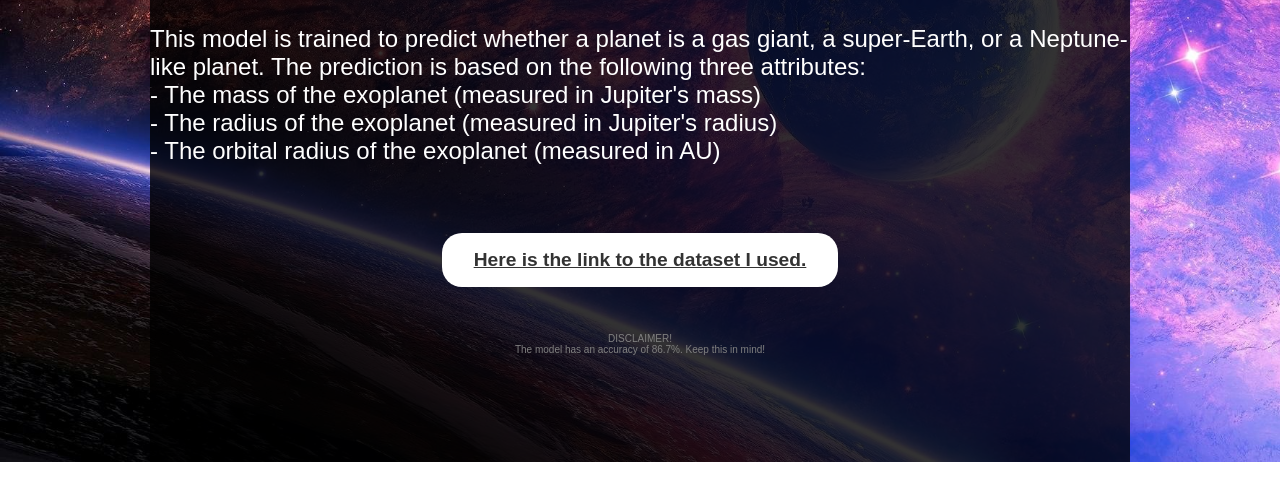
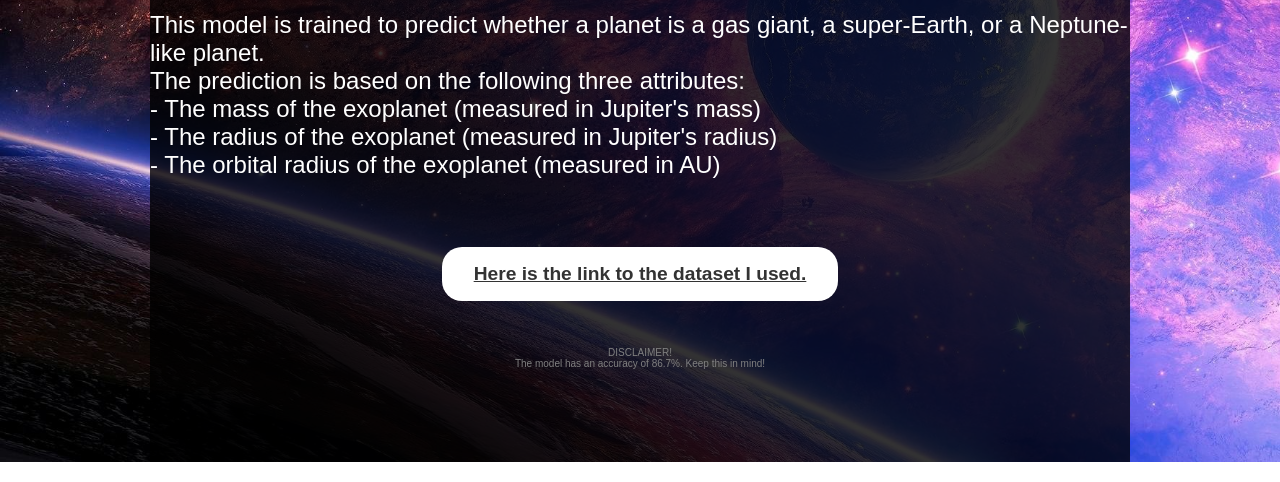
Before and after one commit to Detravoir/exoplanet-predictor, a website with bundled scripts: page documentation.html in a window 1280 px wide. Shown: the part 318-800 px from the top of the page. Built offline with nearby package versions, Linux system fonts and the light colour scheme; a script that the page names is missing.

Commit message:
Update documentation.html

```diff
--- a/documentation.html
+++ b/documentation.html
@@ -22,7 +22,8 @@
       </nav>
     <div class="container">
         <h1>Documentation</h1>
-        <p id="doc">This model is trained to predict whether a planet is a gas giant, a super-Earth, or a Neptune-like planet. The prediction is based on the following three attributes:<br>
+        <p id="doc">This model is trained to predict whether a planet is a gas giant, a super-Earth, or a Neptune-like planet.<br>
+             The prediction is based on the following three attributes:<br>
             - The mass of the exoplanet (measured in Jupiter's mass)<br>
             - The radius of the exoplanet (measured in Jupiter's radius)<br>
             - The orbital radius of the exoplanet (measured in AU)<br>
```
